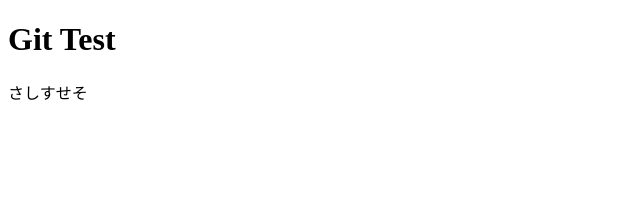
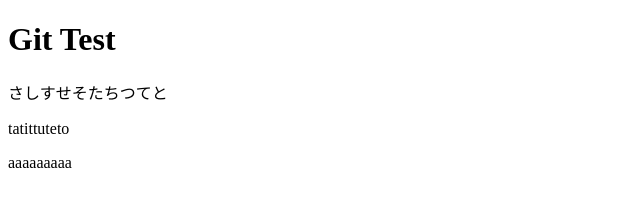
Before and after one commit to momoakojima/firsttest, a plain HTML site: page index.html in a window 1280 px wide. Shown: the whole page, without its empty margins (0-640 px from the left). Drawn offline with Linux system fonts and the light colour scheme.

Commit message:
no message

```diff
--- a/index.html
+++ b/index.html
@@ -6,6 +6,8 @@
 </head>
 <body>
     <h1>Git Test</h1>
-    <p>さしすせそ</p>
+    <p>さしすせそたちつてと</p>
+    <p>tatittuteto</p>
+    <p>aaaaaaaaa</p>
 </body>
 </html>
```
